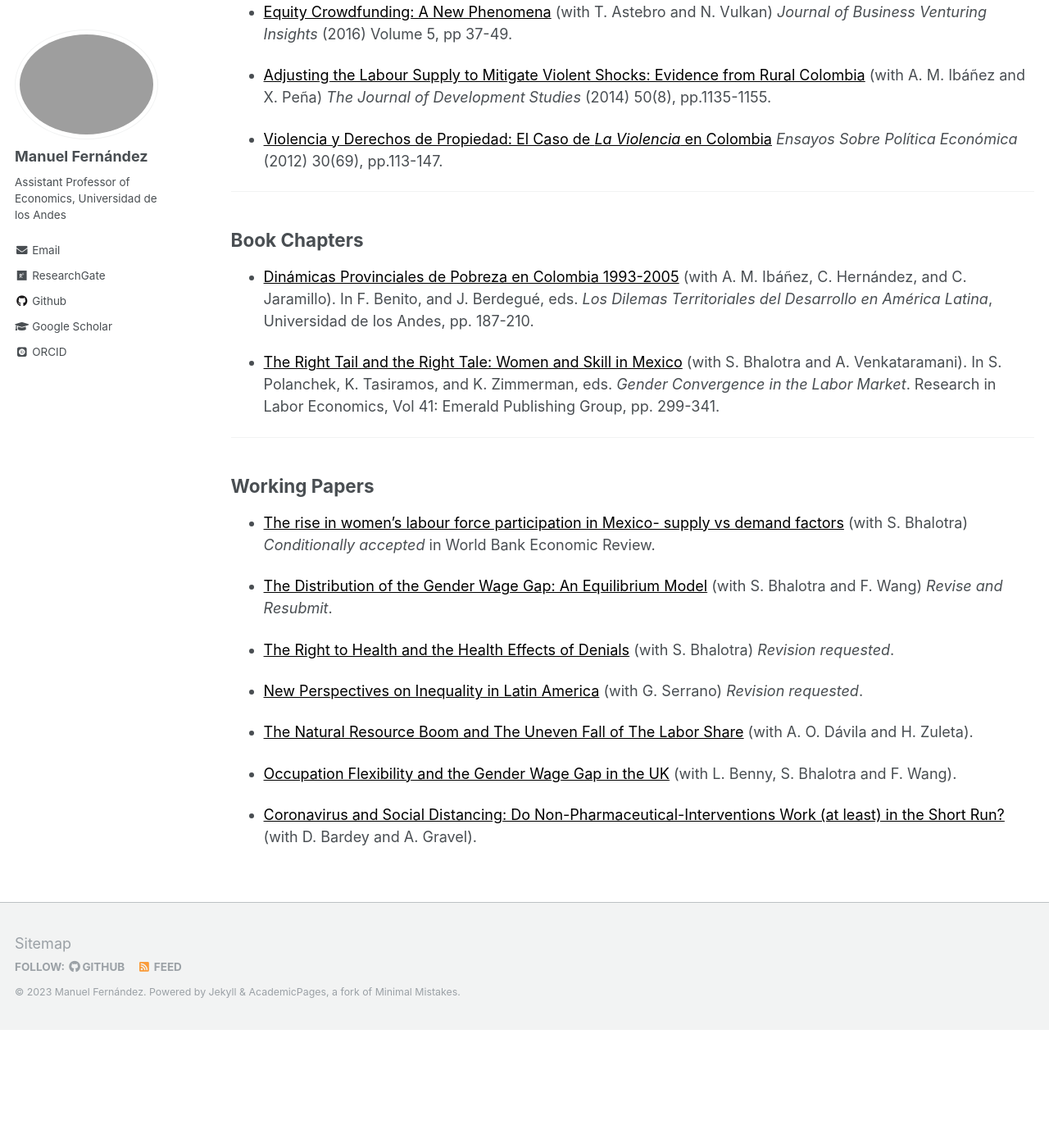
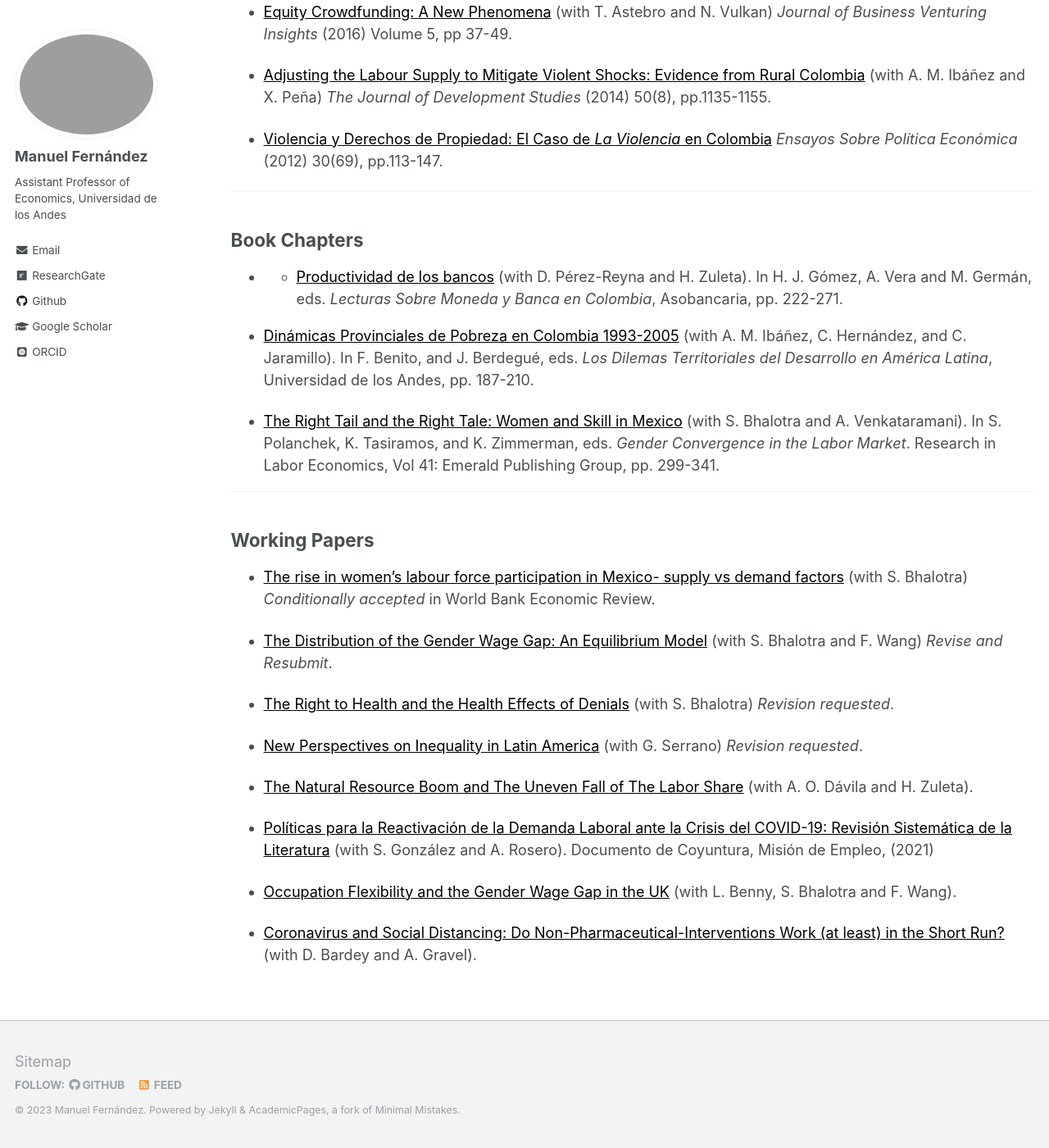
Before and after one commit to man-fern/man-fern.github.io, a Jekyll site: the page built from _pages/research.md, in a window 1280 px wide and 1400 px high, scrolled down 409 px. Shown: the whole window at 82% size. Built offline with Jekyll 4.4.1, drawn with Linux system fonts in a browser that asks for light colours; some web fonts are replaced; before the commit the page ends 1665 px from its top, so only the background shows below that.

Commit message:
Update research.md

```diff
--- a/_pages/research.md
+++ b/_pages/research.md
@@ -25,6 +25,8 @@ redirect_from:
 
 ## Book Chapters
 
+* * <a href="https://www.asobancaria.com/wp-content/uploads/2022/08/Lecturas_Sobre_Moneda_y_Banca_en_Colombia_2022.pdf" style="color: black;"> Productividad de los bancos</a> (with D. Pérez-Reyna and H. Zuleta). In H. J. Gómez, A. Vera and M. Germán, eds. *Lecturas Sobre Moneda y Banca en Colombia*, Asobancaria, pp. 222-271.
+
 * <a href="https://www.jstor.org/stable/10.7440/j.ctt1g0b7ps" style="color: black;"> Dinámicas Provinciales de Pobreza en Colombia 1993-2005</a> (with A. M.  Ibáñez, C. Hernández, and C. Jaramillo). In F. Benito, and J. Berdegué, eds. *Los Dilemas Territoriales del Desarrollo en América Latina*, Universidad de los Andes, pp. 187-210.
 
 * <a href="https://www.emerald.com/insight/publication/doi/10.1108/S0147-9121201541" style="color: black;"> The Right Tail and the Right Tale: Women and Skill in Mexico</a> (with S. Bhalotra and A. Venkataramani). In S. Polanchek, K. Tasiramos, and K. Zimmerman, eds. *Gender Convergence in the Labor Market*. Research in Labor Economics, Vol 41: Emerald Publishing Group, pp. 299-341.
@@ -41,8 +43,9 @@ redirect_from:
 
 * <a href="https://repositorio.uniandes.edu.co/handle/1992/58838" style="color: black;"> New Perspectives on Inequality in Latin America</a> (with G. Serrano) *Revision requested*.
 
-* <a href="https://papers.ssrn.com/sol3/papers.cfm?abstract_id=3892487" style="color: black;"> The Natural Resource Boom and The Uneven Fall of The Labor Share</a> (with A. O. Dávila and H. Zuleta).
+* <a href="https://papers.ssrn.com/sol3/papers.cfm?abstract_id=3892487" style="color: black;">The Natural Resource Boom and The Uneven Fall of The Labor Share</a> (with A. O. Dávila and H. Zuleta).
 
+* <a href="https://www.misionempleo.gov.co/Documentos%20compartidos/Doc_Coyuntura/Reactivacion_demanda_laboral.pdf" style="color: black;">Políticas para la Reactivación de la Demanda Laboral ante la Crisis del COVID-19: Revisión Sistemática de la Literatura</a> (with S. González and A. Rosero). Documento de Coyuntura, Misión de Empleo, (2021)
 
 * <a href="https://fanwangecon.github.io/assets/UK_Flexibility_Gender_Wage_Gap.pdf" style="color: black;"> Occupation Flexibility and the Gender Wage Gap in the UK</a> (with L. Benny, S. Bhalotra and F. Wang).
 
```
